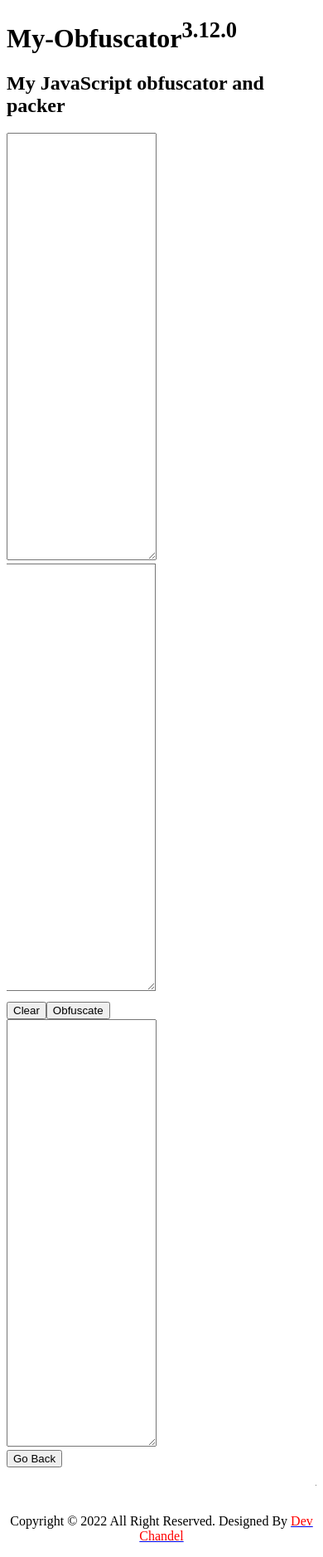
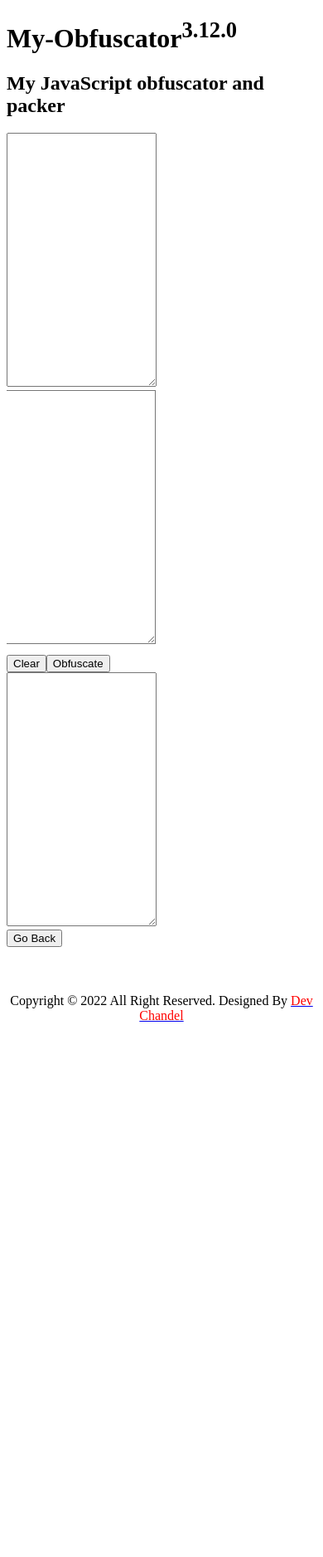
Before and after one commit to GoojDex/My-Obfuscator, a Jekyll site: the page built from README.md, in a window 390 px wide. Shown: the whole page at 83% size. Built offline with Jekyll 4.4.1, drawn with Linux system fonts in a browser that asks for light colours; nearby versions of some CDN libraries; some web fonts are replaced; our own code applies the rules of GitHub Pages for plain Markdown files; comment, search, counter and statistics services are not loaded; after the commit the page ends 1249 px from its top, so only the background shows below that.

Commit message:
Update default.html

```diff
--- a/_layouts/default.html
+++ b/_layouts/default.html
@@ -13,8 +13,8 @@
 <link href="https://blackhackertools.com/css/style.css" rel="stylesheet">
   <link href="https://cdnjs.cloudflare.com/ajax/libs/font-awesome/6.1.0/css/all.min.css" rel="stylesheet">
   <style>
-    #output_text{height:522px}	#input_colA,#input_colB{height:456px;}	@media (max-width: 500px){	#output_text,#input_colA,#input_colB{height:400px}	}	@media (max-width: 414px){	#output_text,#input_colA,#input_colB{height:514px}	}	@media (max-width: 412px){	#output_text,#input_colA,#input_colB{height:509px}	}	@media (max-width: 384px){	#output_text,#input_colA,#input_colB{height:418px}	}	@media (max-width: 375px){	#output_text,#input_colA,#input_colB{height:445px}	}	@media (max-width: 360px){	#output_text,#input_colA,#input_colB{height:418px}	}	@media (max-width: 320px){	#output_text,#input_colA,#input_colB{height:346px}	}
- #ma50{position:fixed!important;position:absolute;top:-1px;top:expression((t=document.documentElement.scrollTop?document.documentElement.scrollTop:document.body.scrollTop)+"px");left:2px;width:105%;height:105%;background-color:#181d23;opacity:105;display:block;padding-top:20%}#ma50 *{text-align:center;margin:0 auto;display:block;filter:none;font:bold 14px Verdana,Arial,sans-serif;text-decoration:none}#ma50~*{display:none}
+    #output_text{height:300px}	#input_colA,#input_colB{height:300px;}	@media (max-width: 500px){	#output_text,#input_colA,#input_colB{height:300px}	}	@media (max-width: 414px){	#output_text,#input_colA,#input_colB{height:300px}	}	@media (max-width: 412px){	#output_text,#input_colA,#input_colB{height:300px}	}	@media (max-width: 384px){	#output_text,#input_colA,#input_colB{height:300px}	}	@media (max-width: 375px){	#output_text,#input_colA,#input_colB{height:300px}	}	@media (max-width: 360px){	#output_text,#input_colA,#input_colB{height:300px}	}	@media (max-width: 320px){	#output_text,#input_colA,#input_colB{height:300px}	}
+ #ma50{position:fixed!important;position:absolute;top:-1px;top:expression((t=document.documentElement.scrollTop?document.documentElement.scrollTop:document.body.scrollTop)+"px");left:2px;width:105%;height:60%;background-color:#181d23;opacity:105;display:block;padding-top:20%}#ma50 *{text-align:center;margin:0 auto;display:block;filter:none;font:bold 14px Verdana,Arial,sans-serif;text-decoration:none}#ma50~*{display:none}
 </style>
 
   {% seo %}
```
